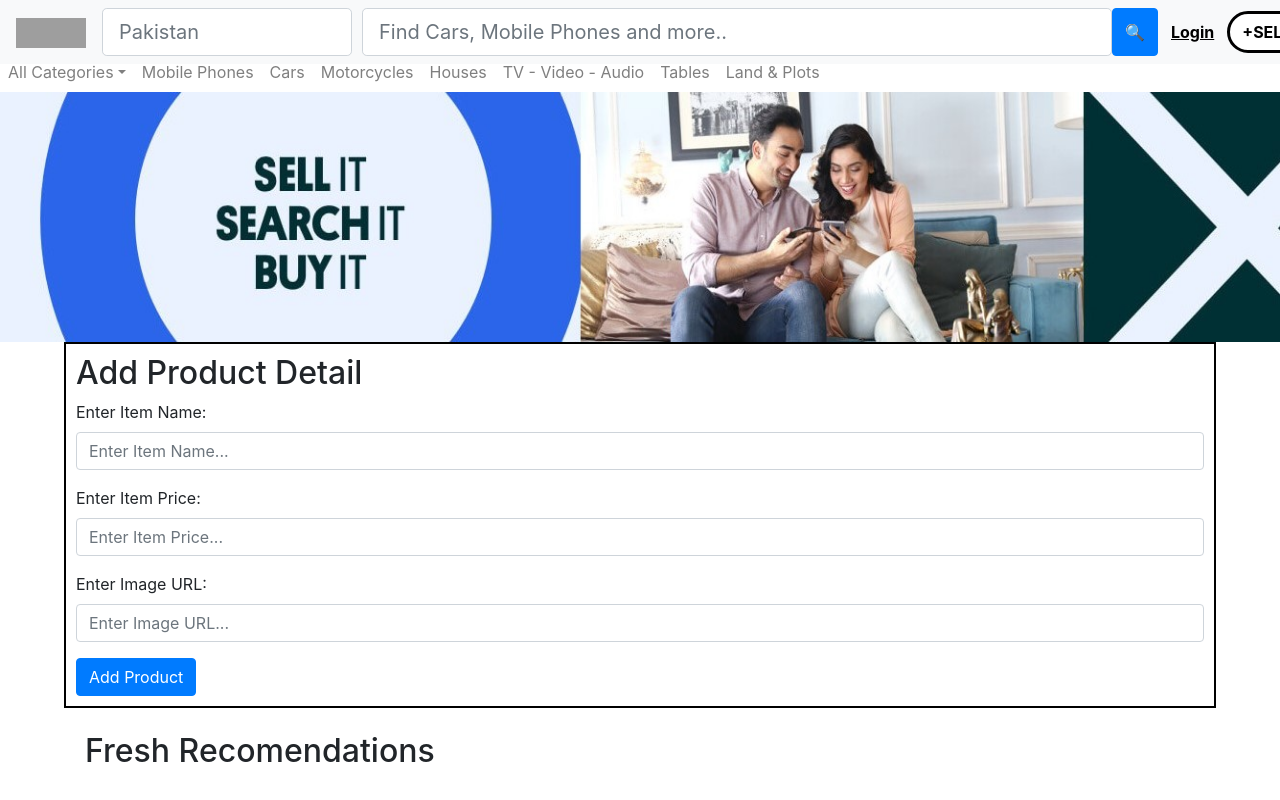
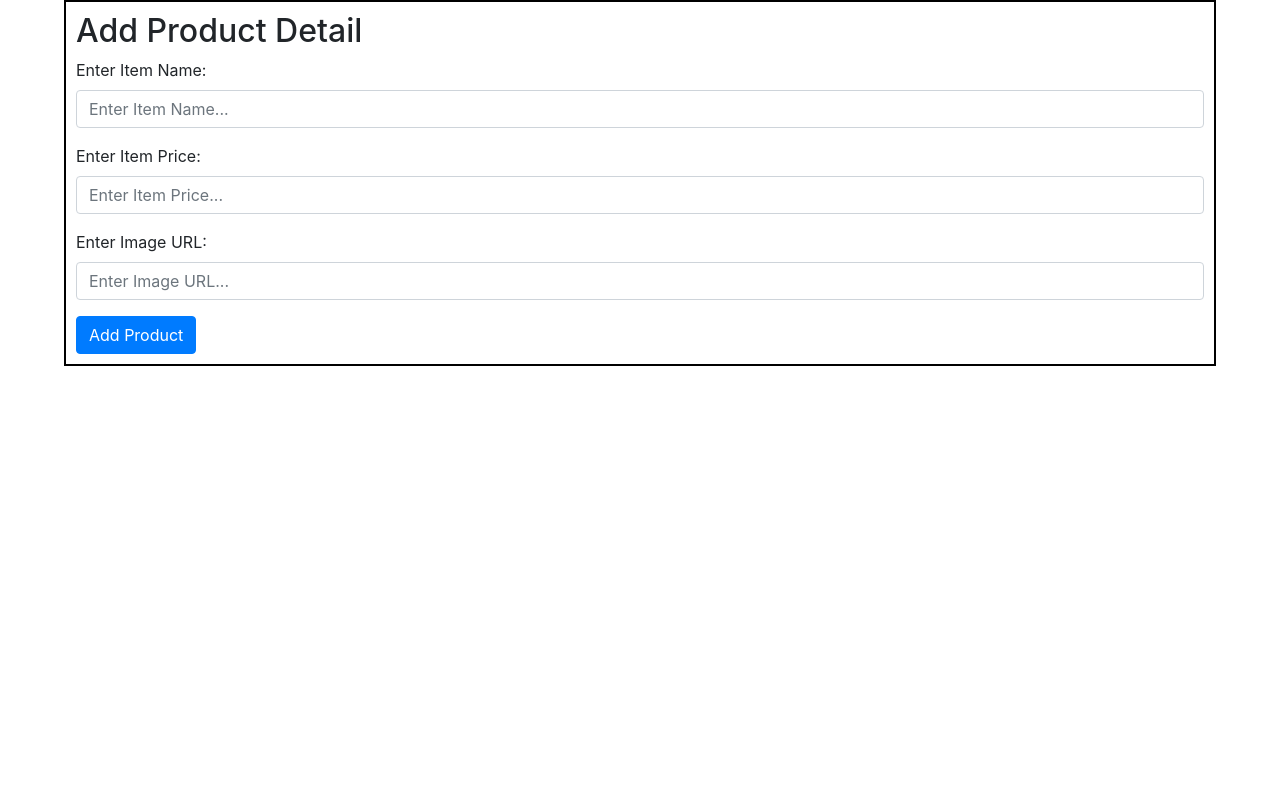
Before and after one commit to bilalahmad147/olx-replica, a React (Create React App) app: page /sell in a window 1280 px wide. Shown: the top 800 px of the page. Built offline with nearby package versions, Linux system fonts and the light colour scheme; grey boxes are pictures that could not be loaded.

Commit message:
integrated react router and create single product comp

```diff
--- a/package.json
+++ b/package.json
@@ -7,6 +7,7 @@
     "@testing-library/react": "^11.1.0",
     "@testing-library/user-event": "^12.1.10",
     "bootstrap": "^4.5.3",
+    "history": "^5.0.0",
     "react": "^17.0.1",
     "react-bootstrap": "^1.4.0",
     "react-dom": "^17.0.1",
--- a/src/App.js
+++ b/src/App.js
@@ -5,14 +5,12 @@ import Navbar2 from './components/Navbar2/Navbar2';
 import Footer from './components/Footer/Footer';
 import Footer2 from './components/Footer2/Footer2';
 import Product from './components/Products/Product';
-import AddProducts from './components/AddProducts/AddProducts';
 
 function App() {
   return (
     <div>
       <Navebar />
       <Navbar2 />
-      <AddProducts />
       <Product />
       <Footer />
       <Footer2 />
--- a/src/components/AddProducts/AddProducts.js
+++ b/src/components/AddProducts/AddProducts.js
@@ -3,6 +3,7 @@ import { Form, Button } from 'react-bootstrap'
 import style from './addProduct.module.css'
 import { useDispatch } from 'react-redux';
 import { addDetail } from '../Redux/Action/action'
+import { Link } from 'react-router-dom'
 
 
 
@@ -33,9 +34,11 @@ function AddProducts() {
                     <Form.Control type="text" value={imgUrl} onChange={e => setImgUrl(e.target.value)} placeholder="Enter Image URL..." />
                 </Form.Group>
 
-                <Button variant="primary" onClick={() => { dispatch(addDetail(name,price,imgUrl))}}>
-                    Add Product
-                </Button>
+                <Link to='/'>
+                    <Button variant="primary" onClick={() => { dispatch(addDetail(name, price, imgUrl)) }}>
+                        Add Product
+                    </Button>
+                </Link>
             </Form>
         </div>
     )
--- a/src/components/Navbar/Navbar.js
+++ b/src/components/Navbar/Navbar.js
@@ -1,6 +1,7 @@
 import React from 'react';
 import { Navbar, Form, Button } from 'react-bootstrap';
 import style from './navbar.module.css';
+import { Link } from 'react-router-dom'
 
 function Navebar() {
     return (
@@ -17,7 +18,7 @@ function Navebar() {
                         <Button variant="primary">&#128269;</Button>
                     </Form>
                     <Button className={style.navbarLogin} variant="link">Login</Button>
-                    <Button className={style.sellBtn} variant="danger">+SELL</Button>
+                    <Link to='/Sell'><Button className={style.sellBtn} variant="danger">+SELL</Button></Link>
                 </Navbar.Collapse>
             </Navbar>
         </div>
--- a/src/components/Products/Product.js
+++ b/src/components/Products/Product.js
@@ -2,6 +2,7 @@ import React from 'react'
 import { Card, Button, Col, Row, Container } from 'react-bootstrap';
 import style from './product.module.css';
 import { useSelector } from 'react-redux';
+import { Link } from 'react-router-dom'
 
 function Product() {
 
@@ -26,7 +27,7 @@ function Product() {
                                             <Card.Text>
                                                 {obj.desc}
                                             </Card.Text>
-                                            <Button variant="primary">SHOW DETAIL</Button>
+                                            <Link to='/itemDetail'><Button variant="primary">SHOW DETAIL</Button></Link>
                                         </Card.Body>
                                     </Card>
                                 </div></Col>
--- /dev/null
+++ b/src/components/SingleProduct/SingleProduct.js
@@ -0,0 +1,13 @@
+import React from 'react'
+
+function SingleProduct() {
+    return (
+        <div>
+            <img alt='image3' />
+            <h2>Name:</h2>
+            <h3>Price: </h3>
+        </div>
+    )
+}
+
+export default SingleProduct
--- a/src/index.js
+++ b/src/index.js
@@ -5,10 +5,19 @@ import App from './App';
 import reportWebVitals from './reportWebVitals';
 import { Provider } from 'react-redux';
 import store from './components/Redux/Store'
+import { BrowserRouter as Router, Routes,Route } from 'react-router-dom'
+import AddProducts from './components/AddProducts/AddProducts';
+import SingleProduct from './components/SingleProduct/SingleProduct';
 
 ReactDOM.render(
   <Provider store={store}>
-    <App />
+    <Router>
+      <Routes>
+        <Route element={<App />} path='/' />
+        <Route element={<AddProducts />} path='/sell' />
+        <Route element={<SingleProduct />} path='/itemDetail' />
+      </Routes>
+    </Router>
   </Provider>,
   document.getElementById('root')
 );
```
Also changed, not shown: 1 other file (tests, documents, lock files or other folders).
